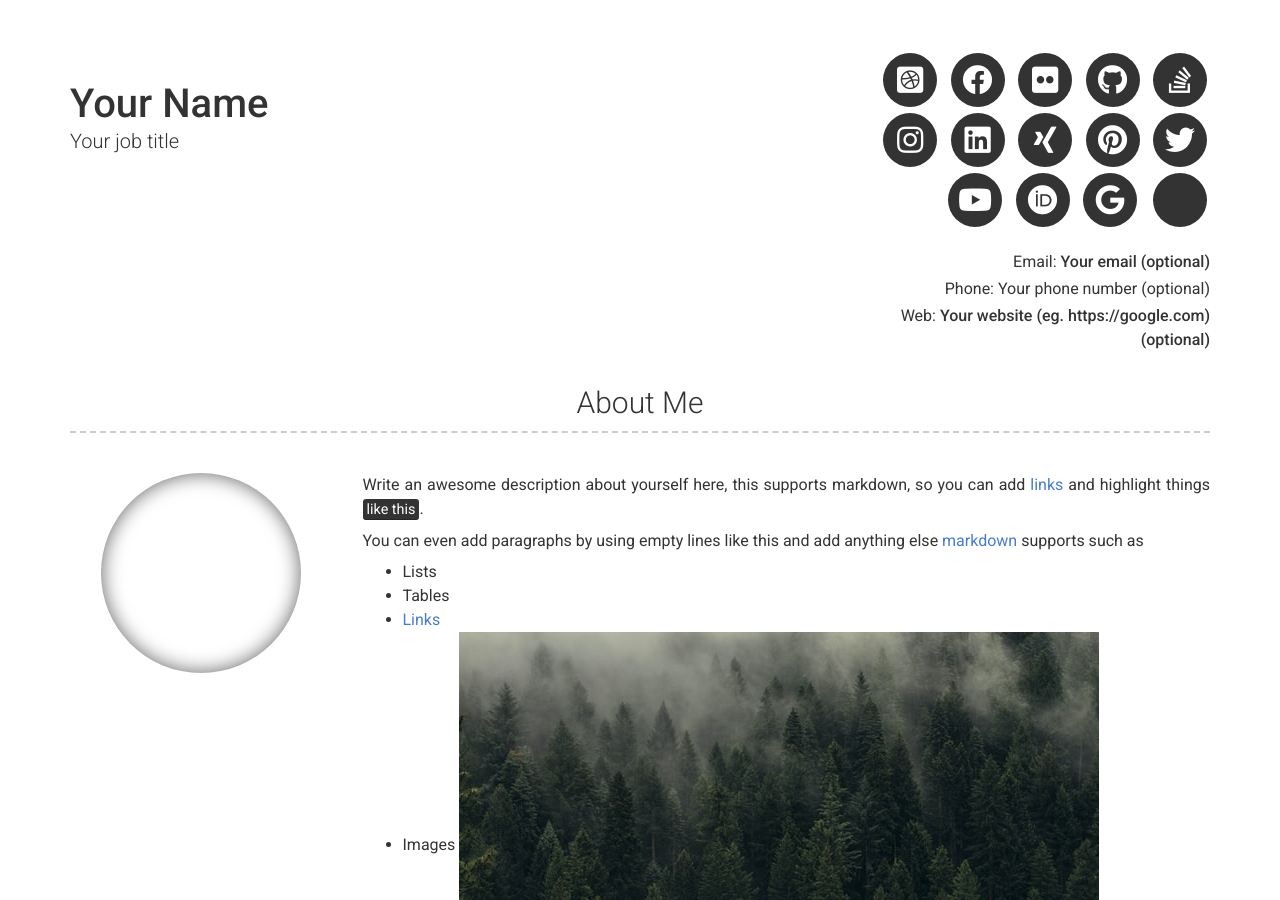
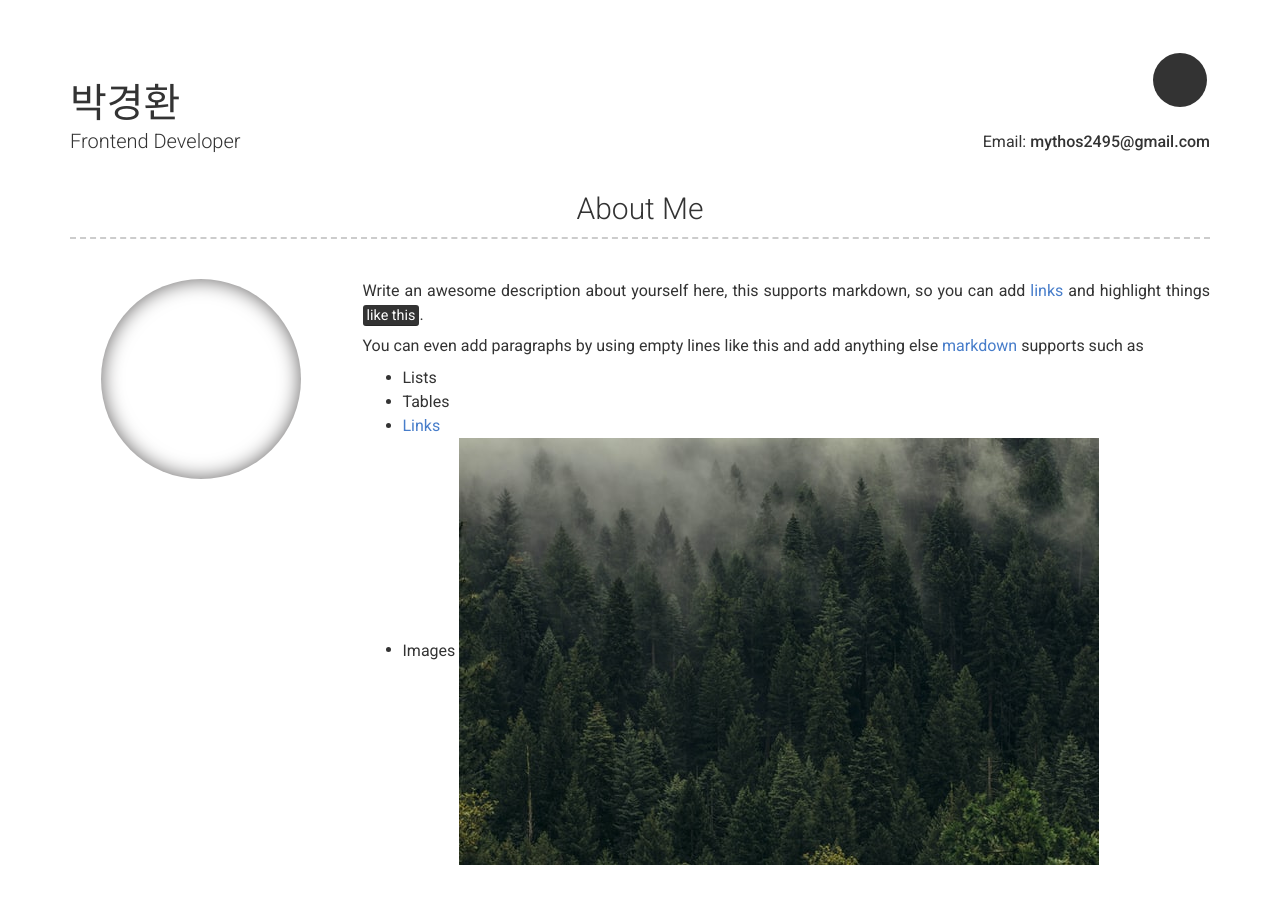
Before and after one commit to mnias/mnias.github.io, a Jekyll site: the page built from index.md, in a window 1280 px wide and 900 px high. Built offline with Jekyll 4.4.1, drawn with Linux system fonts in a browser that asks for light colours; nearby versions of some CDN libraries; some of the changed text lies outside the part shown.

Commit message:
이력서 수정 이름 메일 등 추가

```diff
--- a/_config.yml
+++ b/_config.yml
@@ -6,32 +6,32 @@ repository: Git repository where your resume will be hosted, only required if yo
 version: 2
 
 # Personal info
-name: Your Name
-title: Your job title
-email: Your email (optional)
+name: 박경환
+title: Frontend Developer
+email: mythos2495@gmail.com
 # email_title: Email (Email title override)
-phone: Your phone number (optional)
+# phone: Your phone number (optional)
 # phone_title: Phone (Phone title override)
-website: Your website (eg. https://google.com)(optional)
+# website: Your website (eg. https://google.com)(optional)
 # website_title: Web (Website title override)
 
 # Dark Mode (true/false/never)
 darkmode: false
 
 # Social links
-twitter_username: jekyllrb
-github_username:  jekyll
-stackoverflow_username: "00000001"
-dribbble_username: jekyll
-facebook_username: jekyll
-flickr_username: jekyll
-instagram_username: jekyll
-linkedin_username: jekyll
-xing_username: jekyll
-pinterest_username: jekyll
-youtube_username: jekyll
-orcid_username: 0000-0000-0000-0000
-googlescholar_username: D847cGsAAAAJ
+#twitter_username: jekyllrb
+#github_username:  jekyll
+#stackoverflow_username: "00000001"
+#dribbble_username: jekyll
+#facebook_username: jekyll
+#flickr_username: jekyll
+#instagram_username: jekyll
+#linkedin_username: jekyll
+#xing_username: jekyll
+#pinterest_username: jekyll
+#youtube_username: jekyll
+#orcid_username: 0000-0000-0000-0000
+#googlescholar_username: D847cGsAAAAJ
 
 # Additional icon links
 additional_links:
```
